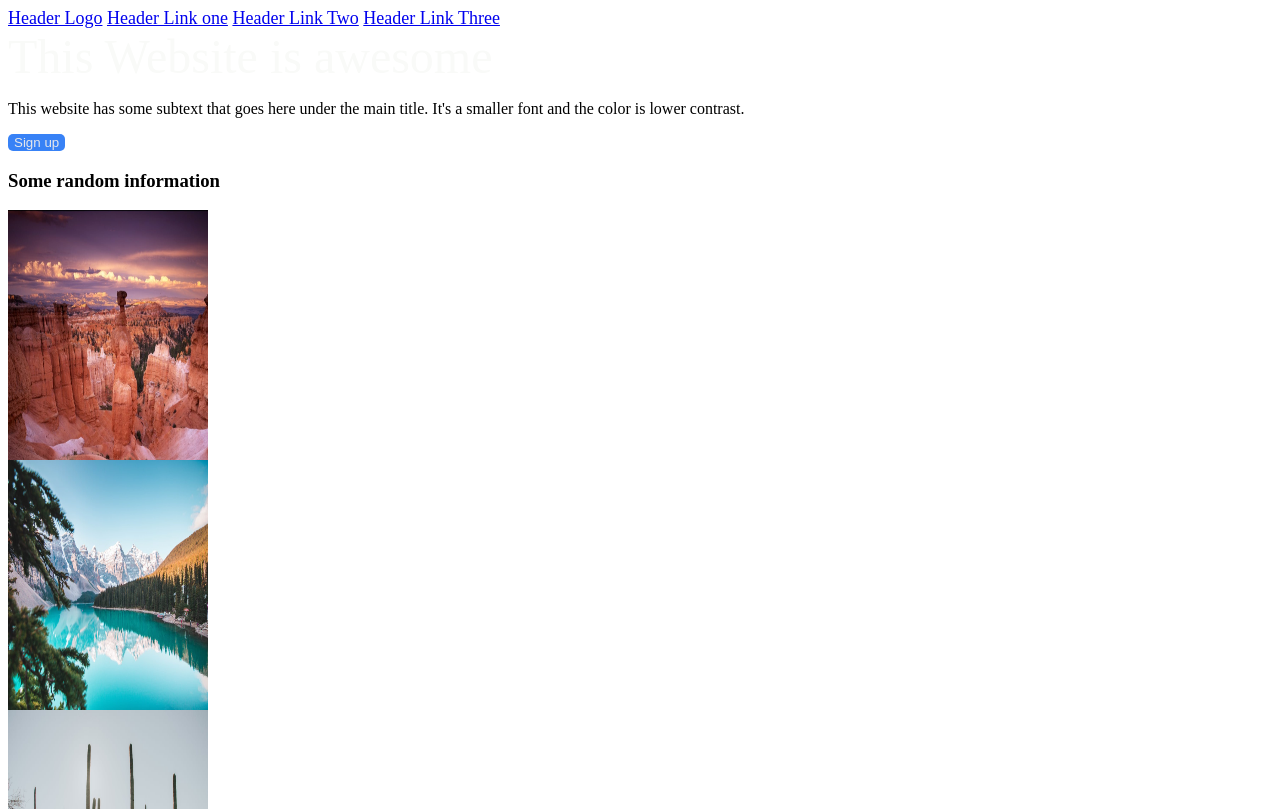
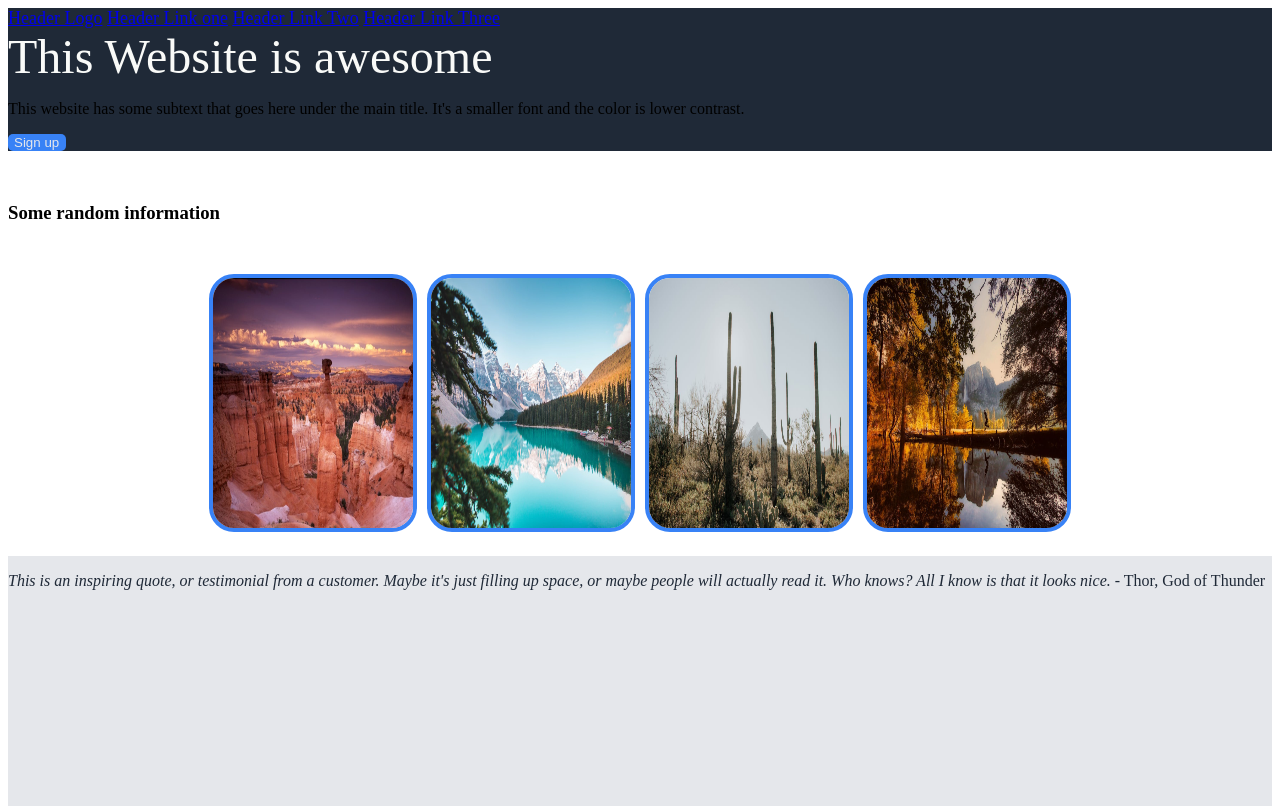
Before and after one commit to LunaMinori/Landing-Page, a plain HTML site: page index.html in a window 1280 px wide. Shown: the top 809 px of the page. Drawn offline with Linux system fonts and the light colour scheme.

Commit message:
Fixing CSS

```diff
--- a/style.css
+++ b/style.css
@@ -1,5 +1,6 @@
-.contiainer {
+.body {
     display: flex;
+    flex-direction: column;
     background-color: #1F2937;
 }
 
@@ -14,6 +15,9 @@ ul {
     font-size: 18px;
     display: flex;
     flex-wrap: wrap;
+    background-color: #1F2937;
+    text-decoration: none;
+    color: #E5E7EB;
 }
 
 .big-header {
@@ -31,12 +35,45 @@ ul {
     text-decoration: none;
     border: none;
     font-family: Arial, Helvetica, sans-serif;
+    width: 58px;
+}
+
+.random-info {
+    display: flex;
+    flex-direction: column;
+    justify-content: center;
+}
+
+.image {
+    display: flex;
+    flex-direction: row;
+    justify-content: center;
 }
 
 img {
+    border-radius: 25px;
+    border: 4px solid #3882f6;
+}
+
+.image-one {
     display: flex;
-    flex-direction: row;
-    height: 250px;
+    padding: 0px 10px 0px 10px;
+}
+
+.image-two {
+    display: flex;
+    padding: 0px 10px 0px 10px;
+    border-radius: 10px;
+}
+
+.image-three {
+    display: flex;
+    padding: 0px 10px 0px 10px;
+}
+
+.image-four {
+    display: flex;
+    padding: 0px 10px 0px 0px;
 }
 
 .quote {
@@ -44,6 +81,7 @@ img {
     background-color: #E5E7EB;
     font-weight: 36px;
     color: #1F2937;
-    flex: 1 1 auto;
     flex-wrap: wrap;
+    height: 250px;
+    margin: 20px 0px 10px 0px;
 }
```
